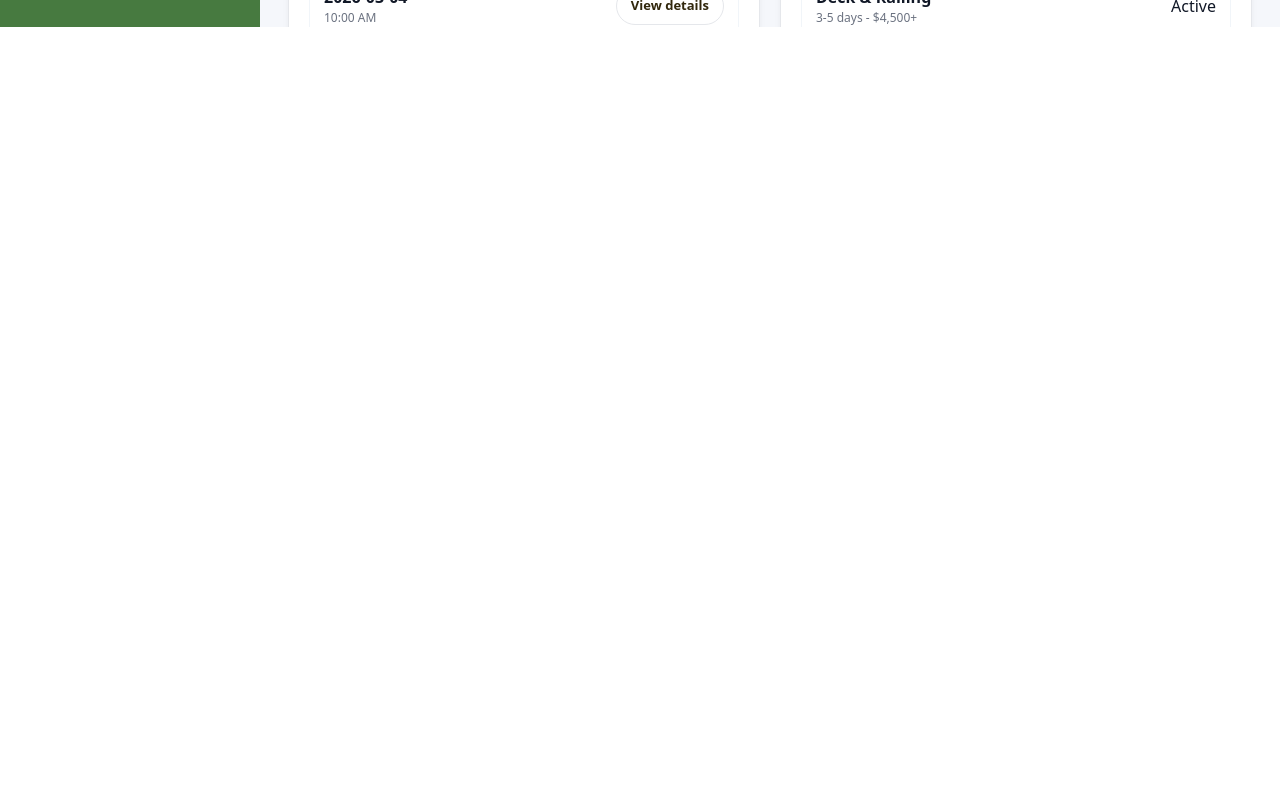
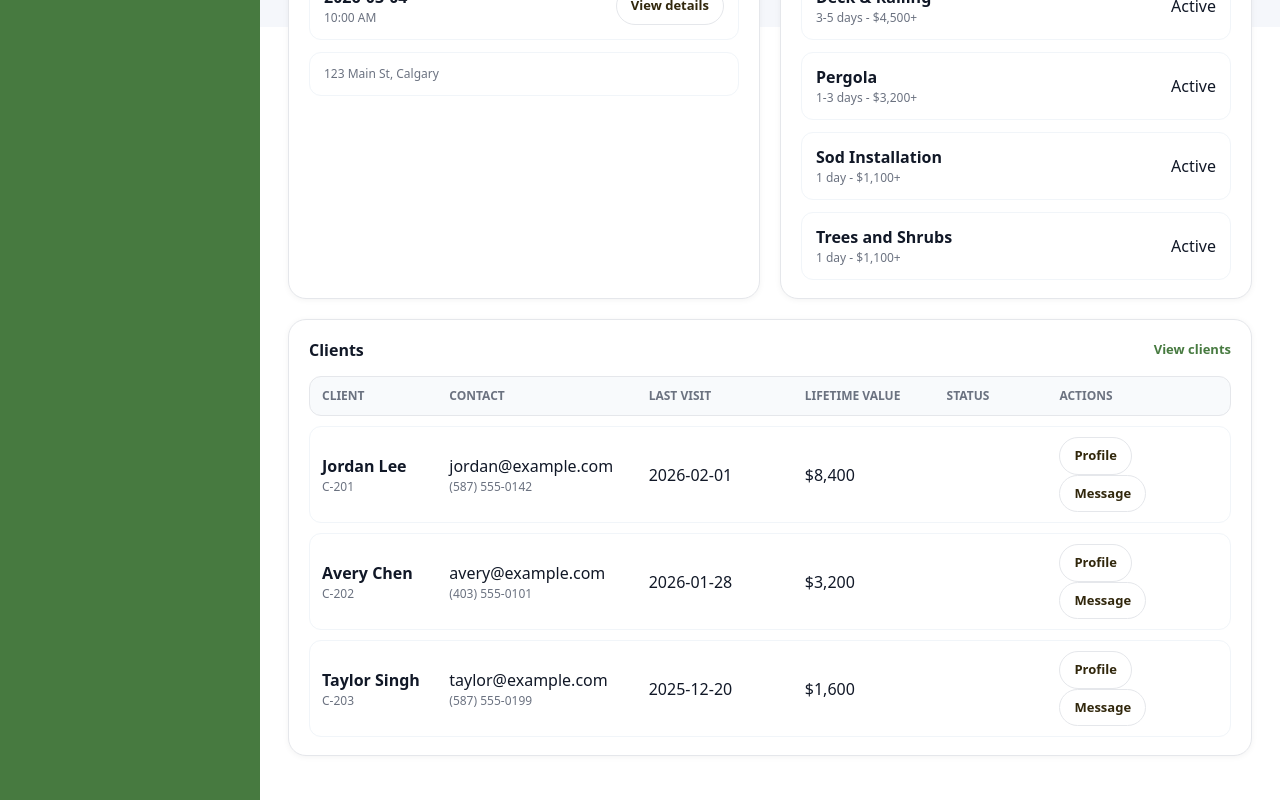
Before and after one commit to Syntactix31/capstone-proj, a Next.js app: page /dashboard in a window 1280 px wide. Shown: the part 773-1573 px from the top of the page. Before the commit the page ends 800 px from the top, so only its background shows below. Built offline with nearby package versions, Linux system fonts and the light colour scheme.

Commit message:
clients overview

```diff
--- a/src/app/dashboard/page.js
+++ b/src/app/dashboard/page.js
@@ -294,6 +294,54 @@ export default function DashboardPage() {
               ))}
             </div>
           </article>
+          {/*Client Overiew*/}
+          <article className="admin-card admin-card--full">
+            <div className="admin-card-header">
+              <h2 className="admin-card-title">Clients</h2>
+              <Link className="admin-link" href="/dashboard/clients">
+                View clients
+              </Link>
+            </div>
+
+            <div className="admin-table">
+              <div className="admin-table-row admin-table-head">
+                <div>Client</div>
+                <div>Contact</div>
+                <div>Last Visit</div>
+                <div>Lifetime Value</div>
+                <div>Status</div>
+                <div>Actions</div>
+              </div>
+
+              {CLIENTS.map((client) => (
+                <div className="admin-table-row" key={client.id}>
+                  <div>
+                    <div className="admin-strong">{client.name}</div>
+                    <div className="admin-muted">{client.id}</div>
+                  </div>
+                  <div>
+                    <div>{client.email}</div>
+                    <div className="admin-muted">{client.phone}</div>
+                  </div>
+                  <div>{client.lastVisit}</div>
+                  <div>{client.lifetimeValue}</div>
+                  <div>
+                    <span className={STATUS_CLASS[client.status]}>
+                      {client.status}
+                    </span>
+                  </div>
+                  <div className="admin-actions">
+                    <button className="admin-btn admin-btn--small">
+                      Profile
+                    </button>
+                    <button className="admin-btn admin-btn--small admin-btn--ghost">
+                      Message
+                    </button>
+                  </div>
+                </div>
+              ))}
+            </div>
+          </article>
           </section>
         </main>
       </div>
--- a/src/app/globals.css
+++ b/src/app/globals.css
@@ -1283,9 +1283,6 @@ body {
 
 .admin-page {
   height: 100vh;
-  overflow: hidden;
-  display: flex;
-  flex-direction: column;
   background: linear-gradient(90deg, #477a40 0 260px, #f5f7fb 260px);
 }
 
@@ -1503,6 +1500,32 @@ body {
   cursor: pointer;
 }
 
+.admin-list {
+  display: flex;
+  flex-direction: column;
+  gap: 12px;
+}
+
+.admin-list-row {
+  display: flex;
+  align-items: center;
+  justify-content: space-between;
+  gap: 12px;
+  padding: 12px 14px;
+  border-radius: 12px;
+  border: 1px solid #f1f5f9;
+}
+
+.admin-strong {
+  font-weight: 700;
+  color: #111827;
+}
+
+.admin-muted {
+  font-size: 12px;
+  color: #6b7280;
+}
+
 .admin-table {
   display: flex;
   flex-direction: column;
@@ -1529,32 +1552,6 @@ body {
   text-transform: uppercase;
 }
 
-.admin-list {
-  display: flex;
-  flex-direction: column;
-  gap: 12px;
-}
-
-.admin-list-row {
-  display: flex;
-  align-items: center;
-  justify-content: space-between;
-  gap: 12px;
-  padding: 12px 14px;
-  border-radius: 12px;
-  border: 1px solid #f1f5f9;
-}
-
-.admin-strong {
-  font-weight: 700;
-  color: #111827;
-}
-
-.admin-muted {
-  font-size: 12px;
-  color: #6b7280;
-}
-
 .admin-btn {
   border-radius: 999px;
   border: 1px solid #e5e7eb;
```
